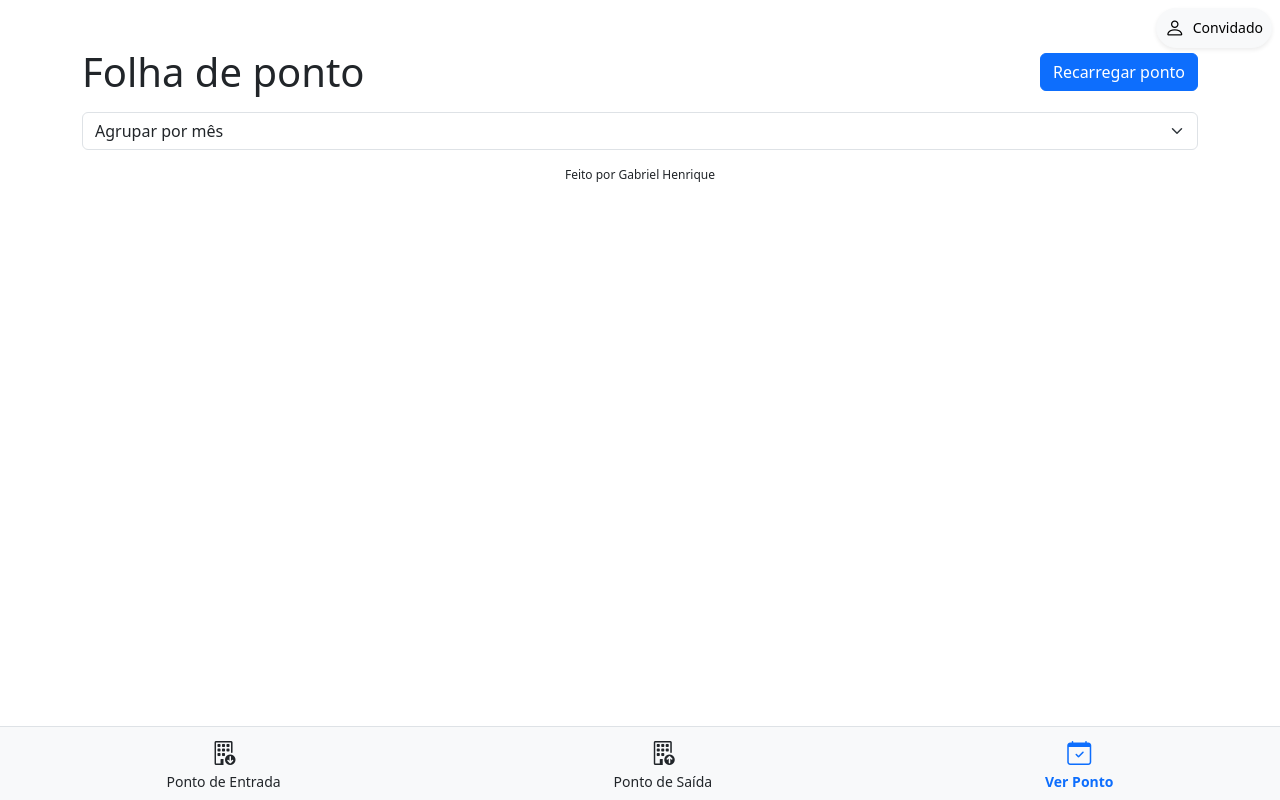
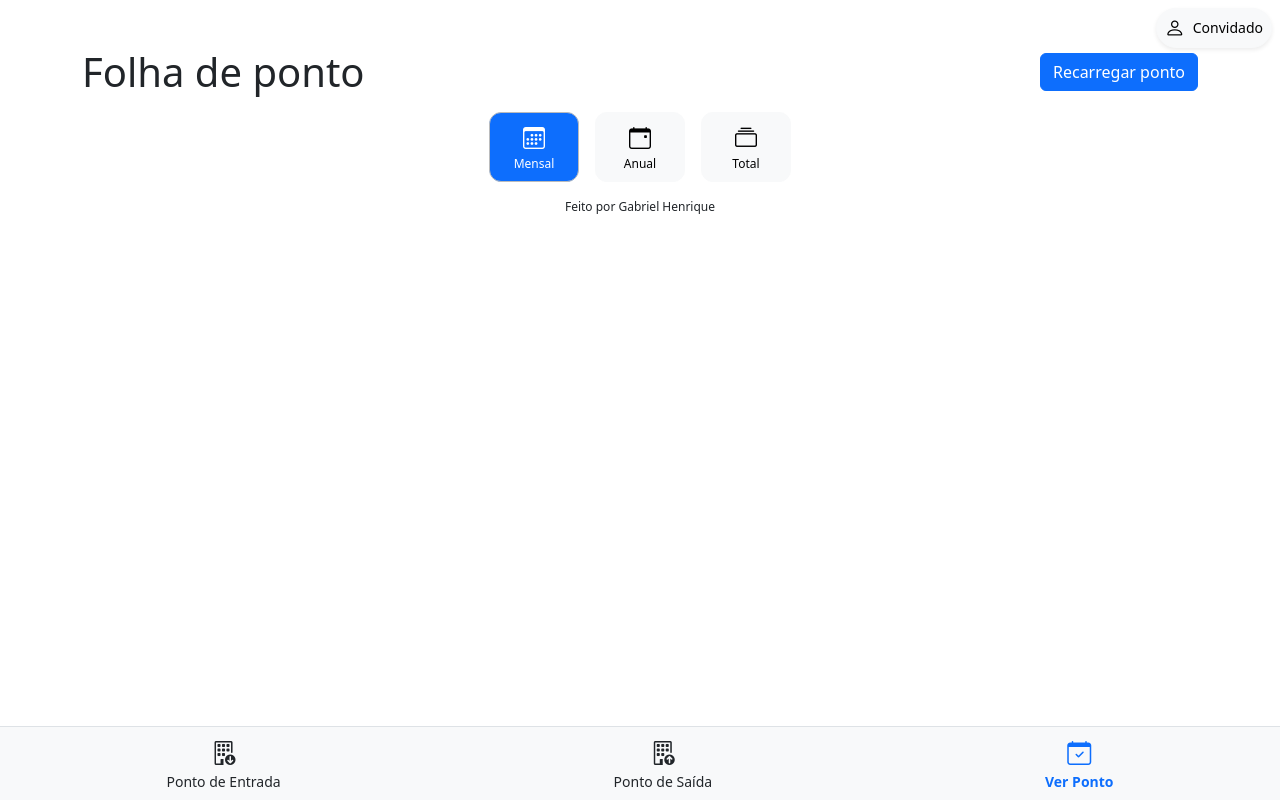
Before and after one commit to gabriel-hrs/folha-de-ponto, a website with bundled scripts: page ponto-mensal.html in a window 1280 px wide. Built offline with nearby package versions, Linux system fonts and the light colour scheme; no server answers.

Commit message:
Update: novos icones de mes e ano

```diff
--- a/assets/css/main.css
+++ b/assets/css/main.css
@@ -31,3 +31,23 @@ th { background-color: #f8f9fa; }
         overflow-y: scroll !important;
     }
 }
+
+.menu-agrupamento button {
+    width: 90px;
+    height: 70px;
+    display: flex;
+    flex-direction: column;
+    align-items: center;
+    justify-content: center;
+    font-size: 12px;
+    border-radius: 12px;
+}
+
+.menu-agrupamento i {
+    font-size: 22px;
+}
+
+.filtro-btn.active {
+    background: #0d6efd;
+    color: white;
+}
--- a/main.js
+++ b/main.js
@@ -840,6 +840,7 @@ function mostrarResultadoDoDia(horas, resultado) {
    ACCORDION DINÂMICO
 ======================= */
 let cachePontos = [];
+let tipoAgrupamento = "mes";
 
 function limparAccordion() {
   const container = document.getElementById("accordion-pontos");
@@ -848,11 +849,9 @@ function limparAccordion() {
 
 function renderizarPontos(pontos) {
   const container = document.getElementById("accordion-pontos");
-  const select = document.getElementById("tipo-agrupamento");
+  if (!container) return;
 
-  if (!container || !select) return;
-
-  const tipo = select.value;
+  const tipo = tipoAgrupamento;
   container.innerHTML = "";
 
   if (!pontos.length) {
@@ -975,8 +974,15 @@ authReady.then(() => {
   document.getElementById("btn-resultado-entrada")?.addEventListener("click", salvarEntrada);
   document.getElementById("btn-resultado-saida")?.addEventListener("click", salvarSaida);
 
-  document.getElementById("tipo-agrupamento")?.addEventListener("change", () => {
-    renderizarPontos(cachePontos);
+  document.querySelectorAll(".filtro-btn").forEach(btn => {
+    btn.addEventListener("click", () => {
+      document.querySelectorAll(".filtro-btn")
+        .forEach(b => b.classList.remove("active"));
+
+      btn.classList.add("active");
+      tipoAgrupamento = btn.dataset.tipo;
+      renderizarPontos(cachePontos);
+    });
   });
 
   document.getElementById("btn-teste-notificacao")?.addEventListener("click", async () => {
--- a/ponto-mensal.html
+++ b/ponto-mensal.html
@@ -72,12 +72,21 @@
           </div>
         </div>
 
-        <div class="mb-3">
-          <select id="tipo-agrupamento" class="form-select">
-            <option value="mes">Agrupar por mês</option>
-            <option value="ano">Agrupar por ano</option>
-            <option value="todos">Mostrar tudo</option>
-          </select>
+        <div class="d-flex justify-content-center gap-3 mb-3 menu-agrupamento">
+          <button class="btn btn-light filtro-btn active" data-tipo="mes">
+            <i class="bi bi-calendar3"></i>
+            <div>Mensal</div>
+          </button>
+
+          <button class="btn btn-light filtro-btn" data-tipo="ano">
+            <i class="bi bi-calendar-event"></i>
+            <div>Anual</div>
+          </button>
+
+          <button class="btn btn-light filtro-btn" data-tipo="todos">
+            <i class="bi bi-collection"></i>
+            <div>Total</div>
+          </button>
         </div>
 
         <div class="accordion" id="accordion-pontos"></div>
```
